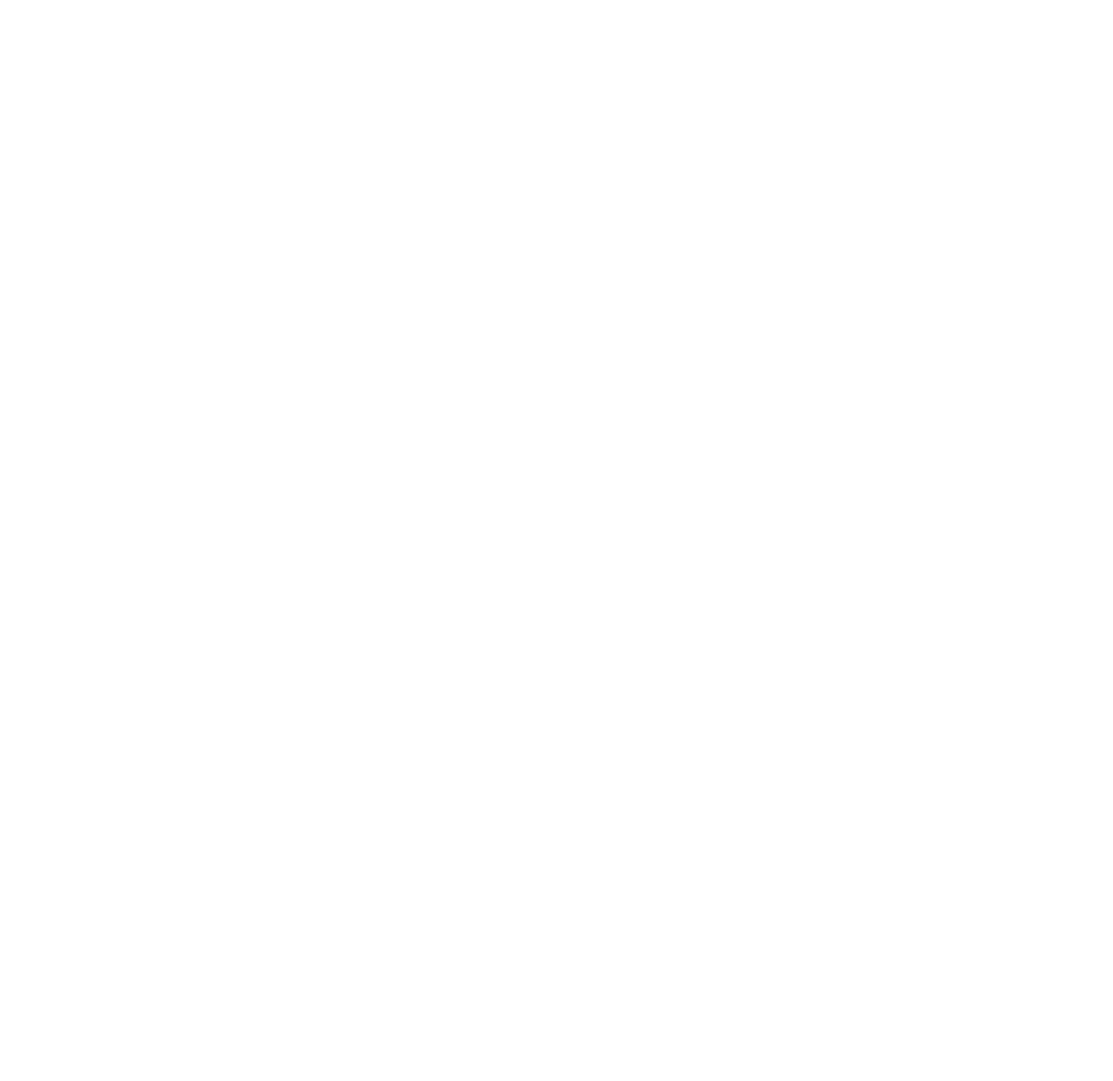
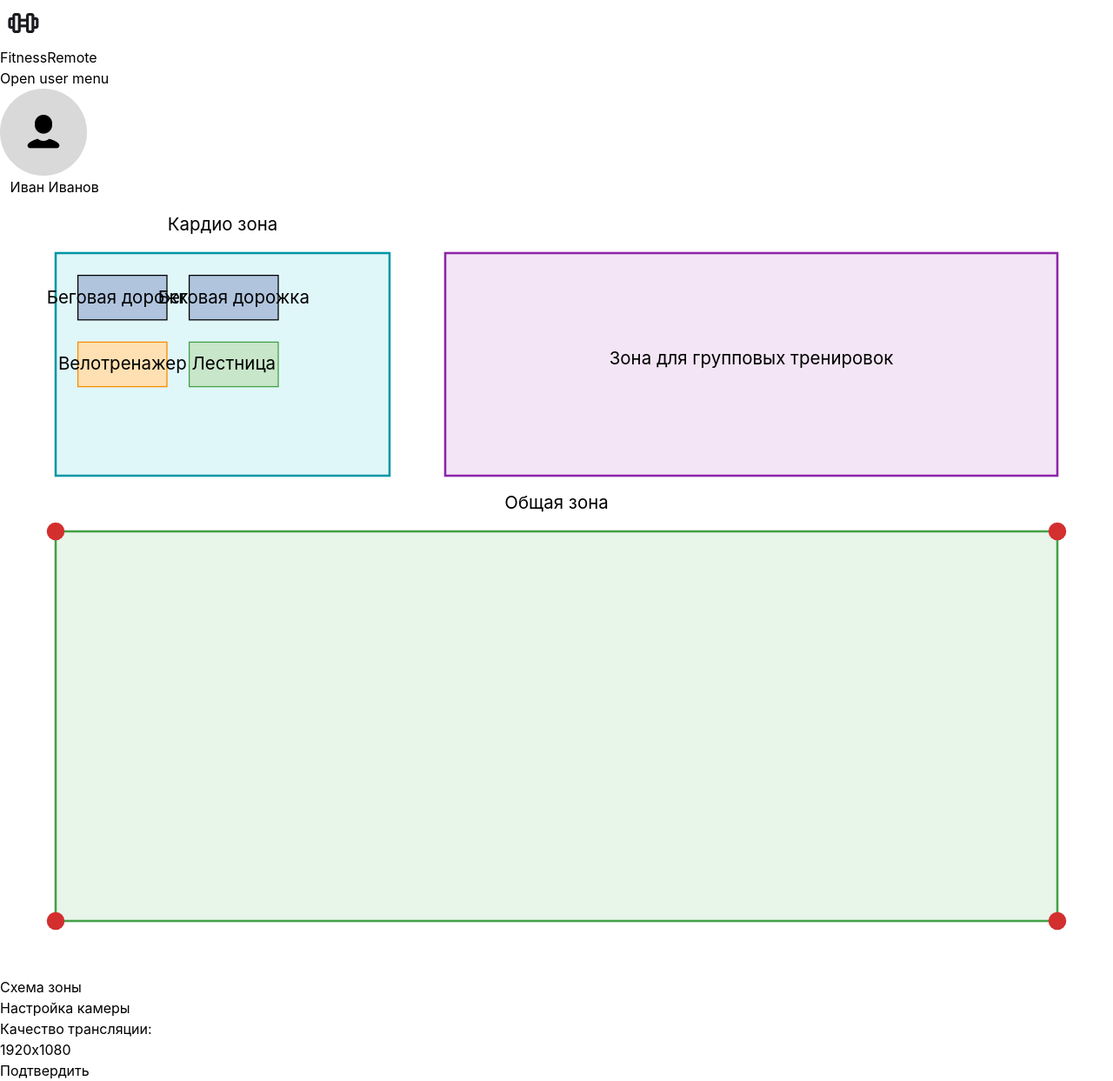
Before and after one commit to rebys4/BigCam_Frontend, a React (Create React App) app: page /menuroom in a window 1280 px wide. Before the commit this address had no page. Shown: the whole page at 87% size. Before the commit the page ends 800 px from the top, so only its background shows below. Built offline with nearby package versions, Linux system fonts and the light colour scheme.

Commit message:
add GymZoneMap and MenuRooms

```diff
--- a/package.json
+++ b/package.json
@@ -5,6 +5,8 @@
   "dependencies": {
     "@emotion/react": "^11.14.0",
     "@emotion/styled": "^11.14.0",
+    "@headlessui/react": "^2.2.0",
+    "@heroicons/react": "^2.2.0",
     "@mui/material": "^6.4.2",
     "cra-template": "1.2.0",
     "react": "^19.0.0",
--- a/public/index.html
+++ b/public/index.html
@@ -2,7 +2,7 @@
 <html lang="en">
   <head>
     <meta charset="utf-8" />
-    <link rel="icon" href="%PUBLIC_URL%/favicon.ico" />
+    <link rel="icon" href="/public/assets/exercise.png" />
     <meta name="viewport" content="width=device-width, initial-scale=1" />
     <meta name="theme-color" content="#000000" />
     <meta
@@ -10,34 +10,11 @@
       content="Web site created using create-react-app"
     />
     <link rel="apple-touch-icon" href="%PUBLIC_URL%/logo192.png" />
-    <!--
-      manifest.json provides metadata used when your web app is installed on a
-      user's mobile device or desktop. See https://developers.google.com/web/fundamentals/web-app-manifest/
-    -->
     <link rel="manifest" href="%PUBLIC_URL%/manifest.json" />
-    <!--
-      Notice the use of %PUBLIC_URL% in the tags above.
-      It will be replaced with the URL of the `public` folder during the build.
-      Only files inside the `public` folder can be referenced from the HTML.
-
-      Unlike "/favicon.ico" or "favicon.ico", "%PUBLIC_URL%/favicon.ico" will
-      work correctly both with client-side routing and a non-root public URL.
-      Learn how to configure a non-root public URL by running `npm run build`.
-    -->
     <title>React App</title>
   </head>
   <body>
     <noscript>You need to enable JavaScript to run this app.</noscript>
     <div id="root"></div>
-    <!--
-      This HTML file is a template.
-      If you open it directly in the browser, you will see an empty page.
-
-      You can add webfonts, meta tags, or analytics to this file.
-      The build step will place the bundled scripts into the <body> tag.
-
-      To begin the development, run `npm start` or `yarn start`.
-      To create a production bundle, use `npm run build` or `yarn build`.
-    -->
   </body>
 </html>
--- a/src/App.js
+++ b/src/App.js
@@ -4,6 +4,8 @@ import ConfirmSignUp from './pages/Auth/SignUp/ConfirmSignUp'
 import NavBar from './components/navbar/NavBar';
 import { BrowserRouter as Router, Routes, Route } from 'react-router-dom';
 import Main from './pages/Main/Main';
+import GymZoneMap from './components/Rooms/gymZone';
+import MenuRoom from './components/Rooms/MenuRoom';
 
 
 function App() {
@@ -14,6 +16,8 @@ function App() {
         <Route path="/signup" element={<SignUp />} />
         <Route path="/confirm" element={<ConfirmSignUp />} />
         <Route path="/main" element={<Main />} />
+        <Route path="/gymzone" element={<GymZoneMap />} />
+        <Route path='/menuroom' element={<MenuRoom />} />
       </Routes>
     </Router>
 
--- /dev/null
+++ b/src/components/Rooms/MenuRoom.jsx
@@ -0,0 +1,72 @@
+import React, { useState } from "react";
+import NavBar from "../navbar/NavBar";
+import GymZoneMap from "../Rooms/gymZone";
+import { Listbox, ListboxButton, ListboxOption, ListboxOptions } from "@headlessui/react";
+
+const qualities = [
+  { id: 1, name: "1920х1080" },
+  { id: 2, name: "1280х720" },
+  { id: 3, name: "640х480" },
+];
+
+const MenuRoom = () => {
+  const [selectedQuality, setSelectedQuality] = useState(qualities[0]);
+
+  return (
+    <main className="min-h-screen bg-gray-100 flex flex-col">
+      <NavBar />
+      <div className="flex flex-col lg:flex-row flex-grow m-4 gap-4">
+        <section className="flex-grow bg-white rounded-[25px] shadow-xl p-4">
+          <figure className="w-full">
+            <GymZoneMap />
+            <figcaption className="mt-4 text-center text-black text-2xl">
+              Схема зоны
+            </figcaption>
+          </figure>
+        </section>
+        <aside className="w-full lg:w-[450px] bg-[#fffbfb]/20 rounded-[25px] shadow-2xl p-6">
+          <header>
+            <h1 className="text-black text-3xl font-normal font-Roboto mb-4">
+              Настройка камеры
+            </h1>
+          </header>
+          <section className="mb-4">
+            <h2 className="text-black text-xl font-normal font-Roboto mb-2">
+              Качество трансляции:
+            </h2>
+            <Listbox value={selectedQuality} onChange={setSelectedQuality}>
+              <ListboxButton className="w-full bg-[#f8f4f4] rounded-[10px] p-2 text-black text-base font-normal font-Roboto text-left focus:outline-none data-[focus]:outline-2 data-[focus]:-outline-offset-2 data-[focus]:outline-white/25">
+                {selectedQuality.name}
+              </ListboxButton>
+              <ListboxOptions className="mt-1 bg-white shadow-lg max-h-60 py-1 text-base w-[var(--button-width)] rounded-xl border border-white/5 bg-white/5 p-1 [--anchor-gap:var(--spacing-1)] focus:outline-none
+                transition duration-100 ease-in data-[leave]:data-[closed]:opacity-0">
+                {qualities.map((option) => (
+                  <ListboxOption
+                    key={option.id}
+                    value={option}
+                    className={({ active }) =>
+                      `cursor-pointer select-none relative py-2 pl-10 pr-4 ${
+                        active ? "bg-blue-100 text-blue-900" : "text-gray-900"
+                      }`
+                    }
+                  >
+                    {({ selected }) => (
+                      <span className={`block ${selected ? "font-medium" : "font-normal"}`}>
+                        {option.name}
+                      </span>
+                    )}
+                  </ListboxOption>
+                ))}
+              </ListboxOptions>
+            </Listbox>
+          </section>
+          <button className="w-full bg-[#ea5f5f] text-black text-lg font-Roboto py-3 rounded-full shadow-md hover:bg-[#d95353] transition-colors">
+            Подтвердить
+          </button>
+        </aside>
+      </div>
+    </main>
+  );
+};
+
+export default MenuRoom;
--- /dev/null
+++ b/src/components/Rooms/gymZone.jsx
@@ -0,0 +1,57 @@
+import React from "react";
+
+const GymLayout = () => {
+  return (
+    <div className="w-full h-full p-4 bg-gray-50">
+      <svg className="w-full h-full" viewBox="0 0 1000 700">
+        {/* Зона кардио */}
+        <rect x="50" y="50" width="300" height="200" fill="#e0f7fa" stroke="#0097a7" strokeWidth="2" />
+        <text x="200" y="30" textAnchor="middle" className="font-bold text-lg fill-current text-gray-800">
+          Кардио зона
+        </text>
+        {/* Беговые дорожки */}
+        <rect x="70" y="70" width="80" height="40" fill="#b0c4de" stroke="#000" />
+        <text x="110" y="95" textAnchor="middle" className="text-xs fill-current text-gray-800">
+          Беговая дорожка
+        </text>
+        <rect x="170" y="70" width="80" height="40" fill="#b0c4de" stroke="#000" />
+        <text x="210" y="95" textAnchor="middle" className="text-xs fill-current text-gray-800">
+          Беговая дорожка
+        </text>
+        {/* Велотренажер */}
+        <rect x="70" y="130" width="80" height="40" fill="#ffe0b2" stroke="#fb8c00" />
+        <text x="110" y="155" textAnchor="middle" className="text-xs fill-current text-gray-800">
+          Велотренажер
+        </text>
+        {/* Тренажер-лестница */}
+        <rect x="170" y="130" width="80" height="40" fill="#c8e6c9" stroke="#43a047" />
+        <text x="210" y="155" textAnchor="middle" className="text-xs fill-current text-gray-800">
+          Лестница
+        </text>
+
+        {/* Зона групповых тренировок */}
+        <rect x="400" y="50" width="550" height="200" fill="#f3e5f5" stroke="#8e24aa" strokeWidth="2" />
+        <text x="675" y="150" textAnchor="middle" className="font-bold text-xl fill-current text-gray-800">
+          Зона для групповых тренировок
+        </text>
+
+        {/* Общая зона */}
+        <rect x="50" y="300" width="900" height="350" fill="#e8f5e9" stroke="#43a047" strokeWidth="2" />
+        <text x="500" y="280" textAnchor="middle" className="font-bold text-lg fill-current text-gray-800">
+          Общая зона
+        </text>
+        {/* Metки для камер (точки в углах) */}
+        {/* Верхний левый угол */}
+        <circle cx="50" cy="300" r="8" fill="#d32f2f" />
+        {/* Верхний правый угол */}
+        <circle cx="950" cy="300" r="8" fill="#d32f2f" />
+        {/* Нижний левый угол */}
+        <circle cx="50" cy="650" r="8" fill="#d32f2f" />
+        {/* Нижний правый угол */}
+        <circle cx="950" cy="650" r="8" fill="#d32f2f" />
+      </svg>
+    </div>
+  );
+};
+
+export default GymLayout;
--- a/src/components/navbar/NavBar.jsx
+++ b/src/components/navbar/NavBar.jsx
@@ -1,6 +1,7 @@
 import React from "react";
 import { useNavigate } from "react-router-dom";
-import { Avatar } from "@mui/material"; // Используем только Avatar из Material UI
+import { Avatar } from "@mui/material";
+import { Menu, MenuButton, MenuItem, MenuItems } from '@headlessui/react'
 
 const NavBar = () => {
     const navigate = useNavigate();
@@ -20,33 +21,53 @@ const NavBar = () => {
                     </h1>
                 </div>
 
-                {/* Навигационные ссылки */}
-                <nav className="hidden md:flex space-x-8">
-                    <a
-                        href="#"
-                        className="text-black text-xl font-normal font-roboto hover:text-gray-700 transition-colors"
-                    >
-                        Настройки
-                    </a>
-                    <a
-                        href="#"
-                        className="text-black text-xl font-normal font-roboto hover:text-gray-700 transition-colors"
-                    >
-                        Тех. поддержка
-                    </a>
-                </nav>
 
                 {/* Блок с аватаром и именем пользователя */}
-                <div className="flex items-center space-x-3">
-                    <Avatar
+                <Menu as="div" className="relative ml-3">
+                    <div>
+                        <MenuButton className="relative flex items-center gap-2 rounded-full border-white text-sm focus:outline-none focus:ring-2 focus:ring-white focus:ring-offset-2">
+                            <span className="absolute -inset-1.5" />
+                            <span className="sr-only">Open user menu</span>
+                            <img
+                                alt=""
                                 src="/assets/logo account.png"
-                        alt="Аватар пользователя"
-                        className="w-12 h-12"
+                                className="h-9 w-9 rounded-full"
                             />
                             <p className="text-black text-xl font-normal font-roboto">
                                 Иван Иванов
                             </p>
+                        </MenuButton>
                     </div>
+                    <MenuItems
+                        transition
+                        className="absolute right-0 z-10 mt-2 w-48 origin-top-right rounded-md bg-white py-1 shadow-lg ring-1 ring-black/5 transition focus:outline-none data-[closed]:scale-95 data-[closed]:transform data-[closed]:opacity-0 data-[enter]:duration-100 data-[leave]:duration-75 data-[enter]:ease-out data-[leave]:ease-in"
+                    >
+                        <MenuItem>
+                            <a
+                                href="#"
+                                className="block px-4 py-2 text-sm text-gray-700 data-[focus]:bg-gray-100 data-[focus]:outline-none"
+                            >
+                                Личный кабинет
+                            </a>
+                        </MenuItem>
+                        <MenuItem>
+                            <a
+                                href="#"
+                                className="block px-4 py-2 text-sm text-gray-700 data-[focus]:bg-gray-100 data-[focus]:outline-none"
+                            >
+                                Настройки
+                            </a>
+                        </MenuItem>
+                        <MenuItem>
+                            <a
+                                href="#"
+                                className="block px-4 py-2 text-sm text-gray-700 data-[focus]:bg-gray-100 data-[focus]:outline-none"
+                            >
+                                Выйти
+                            </a>
+                        </MenuItem>
+                    </MenuItems>
+                </Menu>
             </div>
         </header>
     );
--- a/src/pages/Auth/Signin/SignIn.jsx
+++ b/src/pages/Auth/Signin/SignIn.jsx
@@ -23,8 +23,8 @@ const SignIn = () => {
     e.preventDefault();
     if (validate()) {
       console.log('Email:', email, 'Password:', password);
-      navigate('/main');
     }
+    navigate('/main');
   };
 
   return (
```
Also changed, not shown: src/components/listOfRooms/listRooms.jsx (+26 -13 lines), public/image.png (added), 1 other file (tests, documents, lock files or other folders). Lines whose indentation alone changed are shown as unchanged.
